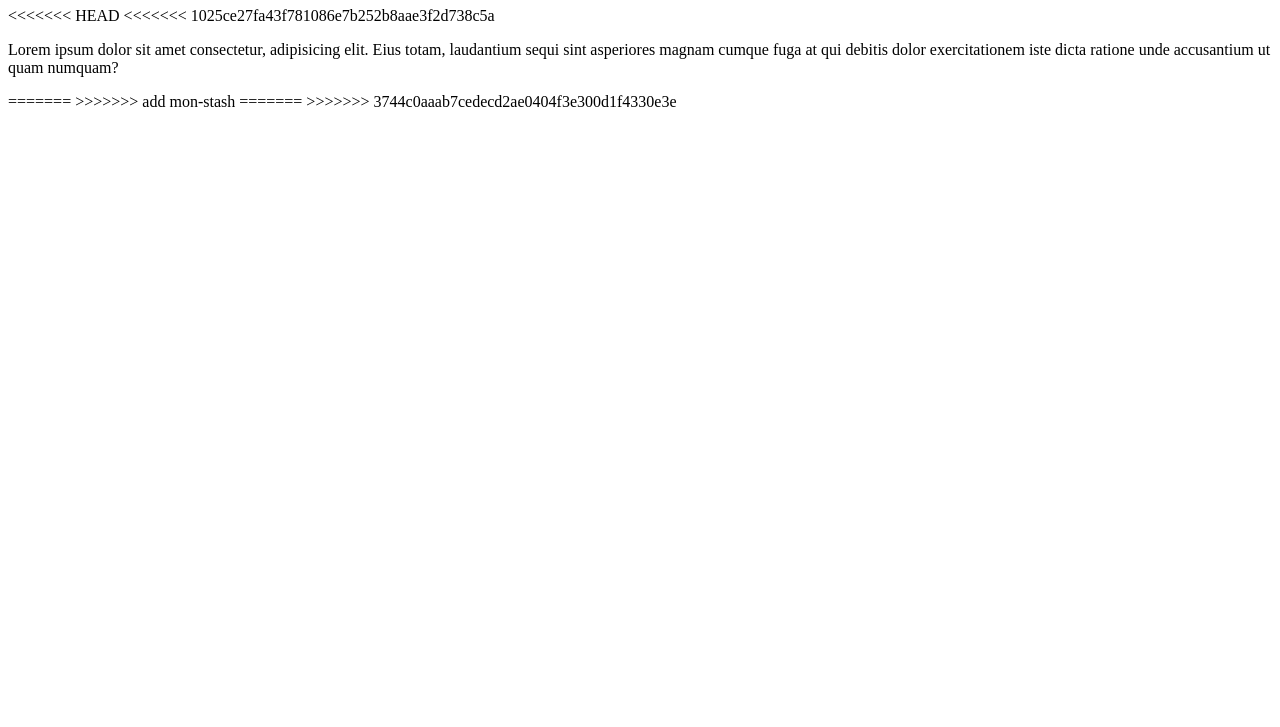
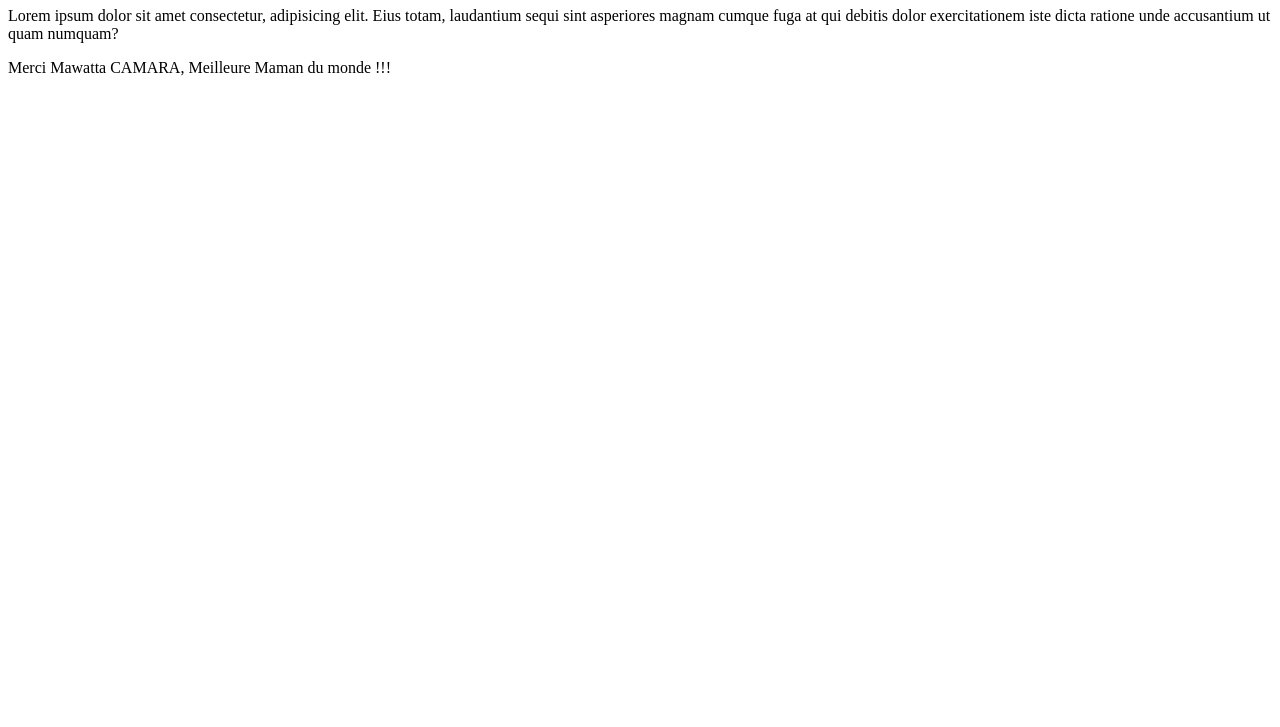
Before and after one commit to camara94/essentielgit, a plain HTML site: page mon-stash.html in a window 1280 px wide. Shown: the part 73-800 px from the top of the page. Drawn offline with Linux system fonts and the light colour scheme.

Commit message:
Ma mère est la meilleure maman du monde !

```diff
--- a/mon-stash.html
+++ b/mon-stash.html
@@ -8,14 +8,12 @@
 </head>
 <body>
     <h1>Une tâche de stash en de perturbation</h1>
-<<<<<<< HEAD
-<<<<<<< 1025ce27fa43f781086e7b252b8aae3f2d738c5a
     <p>
         Lorem ipsum dolor sit amet consectetur, adipisicing elit. Eius totam, laudantium sequi sint asperiores magnam cumque fuga at qui debitis dolor exercitationem iste dicta ratione unde accusantium ut quam numquam?
     </p>
-=======
->>>>>>> add mon-stash
-=======
->>>>>>> 3744c0aaab7cedecd2ae0404f3e300d1f4330e3e
+    <div>
+        Merci Mawatta CAMARA, Meilleure Maman du monde !!!
+    </div>
+
 </body>
 </html>
```
